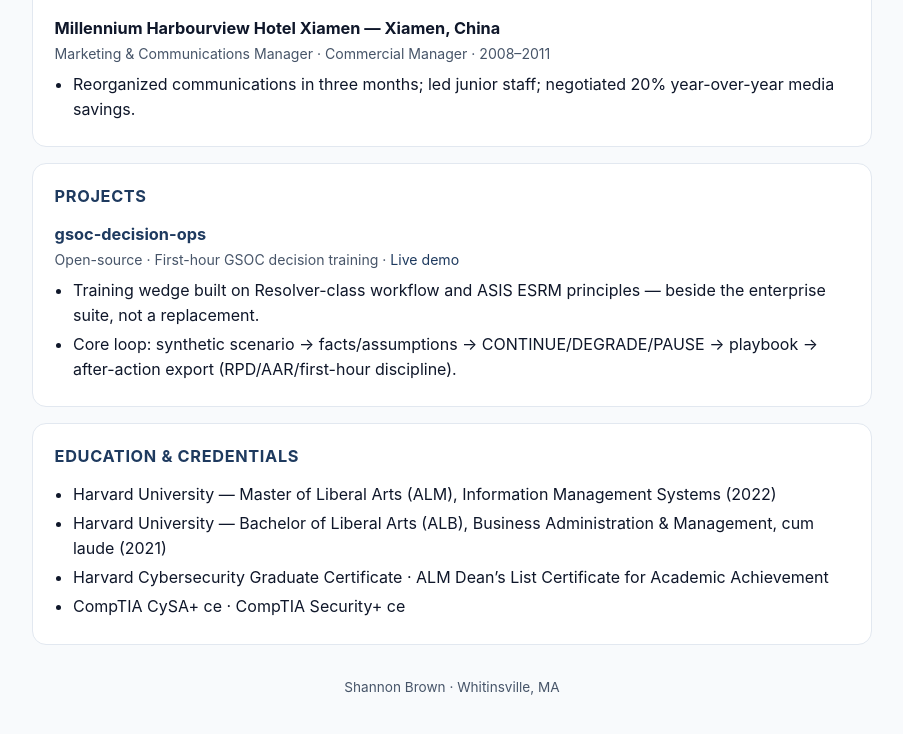
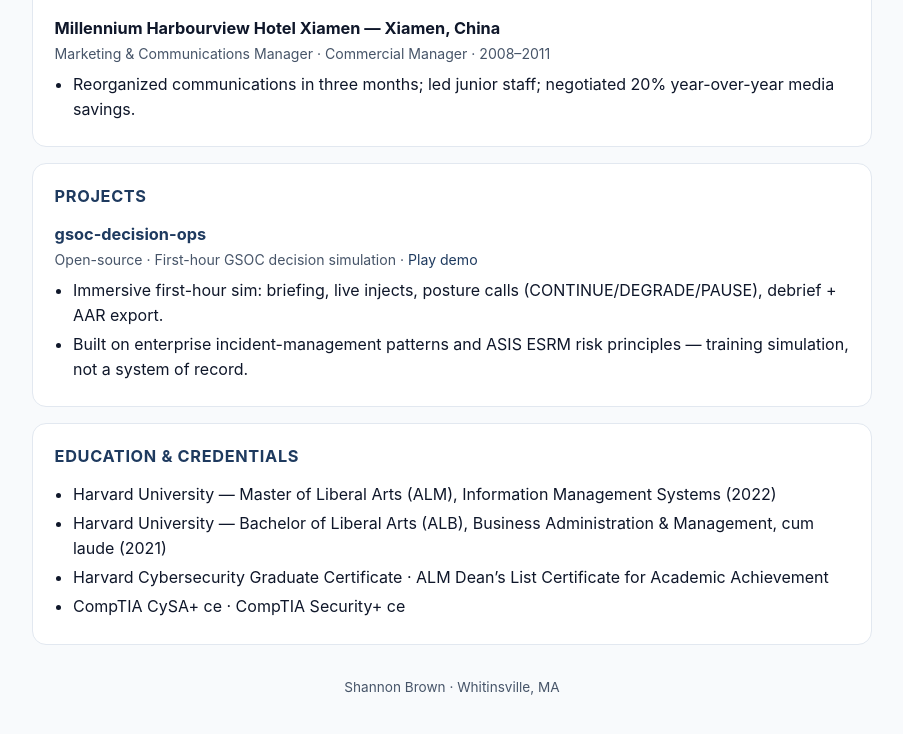
Before and after one commit to swb2019/shannon-brown-career, a plain HTML site: page index.html in a window 1280 px wide. Shown: the part 1277-2011 px from the top of the page, without its empty margins (188-1091 px from the left). Drawn offline with Linux system fonts and the light colour scheme.

Commit message:
Refresh gsoc-decision-ops blurb for simulation framing
Immersive first-hour sim; no Resolver naming; quiet training note.

```diff
--- a/index.html
+++ b/index.html
@@ -139,10 +139,10 @@ footer{margin-top:2rem;color:var(--muted);font-size:.85rem;text-align:center}
   <h2>Projects</h2>
   <div class="job">
     <h3><a href="https://github.com/swb2019/gsoc-decision-ops" rel="noopener noreferrer">gsoc-decision-ops</a></h3>
-    <p class="meta">Open-source · First-hour GSOC decision training · <a href="https://swb2019.github.io/gsoc-decision-ops/" rel="noopener noreferrer">Live demo</a></p>
+    <p class="meta">Open-source · First-hour GSOC decision simulation · <a href="https://swb2019.github.io/gsoc-decision-ops/" rel="noopener noreferrer">Play demo</a></p>
     <ul>
-      <li>Training wedge built on Resolver-class workflow and ASIS ESRM principles — beside the enterprise suite, not a replacement.</li>
-      <li>Core loop: synthetic scenario → facts/assumptions → CONTINUE/DEGRADE/PAUSE → playbook → after-action export (RPD/AAR/first-hour discipline).</li>
+      <li>Immersive first-hour sim: briefing, live injects, posture calls (CONTINUE/DEGRADE/PAUSE), debrief + AAR export.</li>
+      <li>Built on enterprise incident-management patterns and ASIS ESRM risk principles — training simulation, not a system of record.</li>
     </ul>
   </div>
 </section>
```
Also changed, not shown: PROFILE_README.md (+1 -1 lines).
